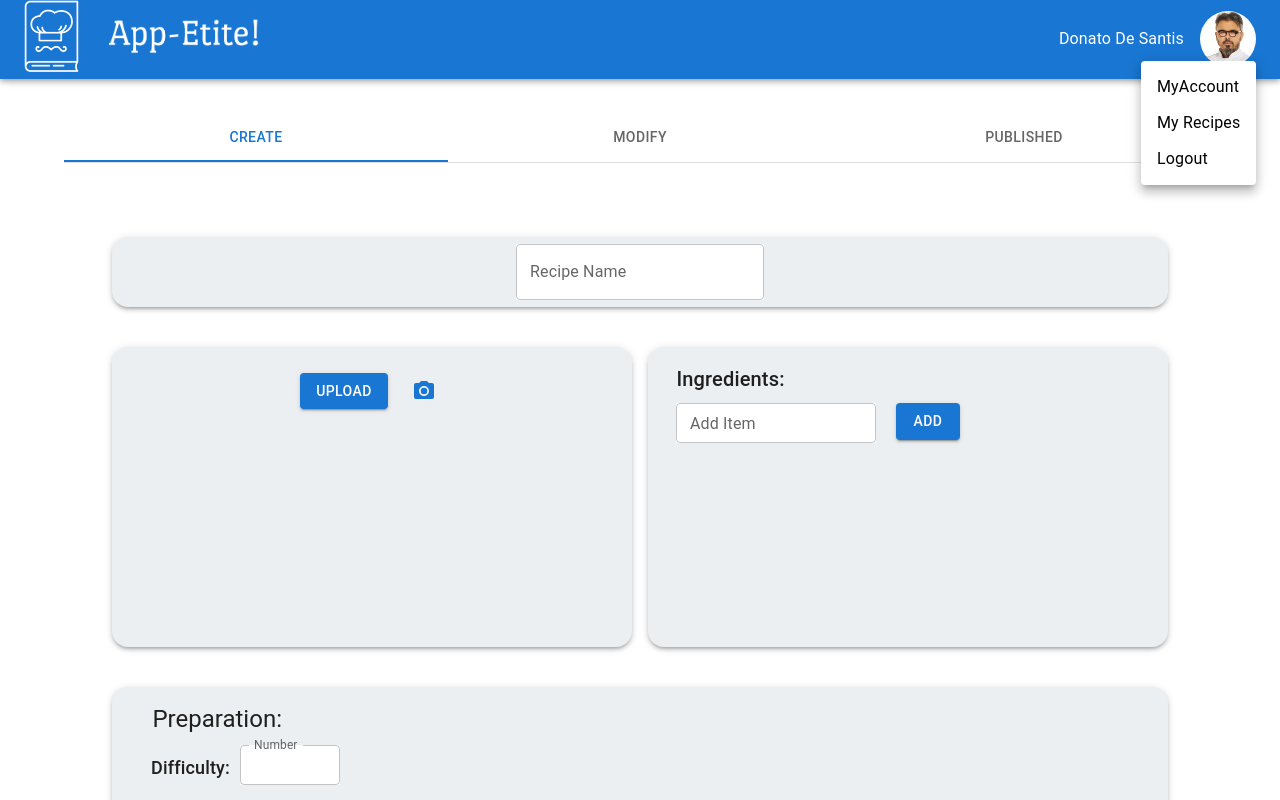
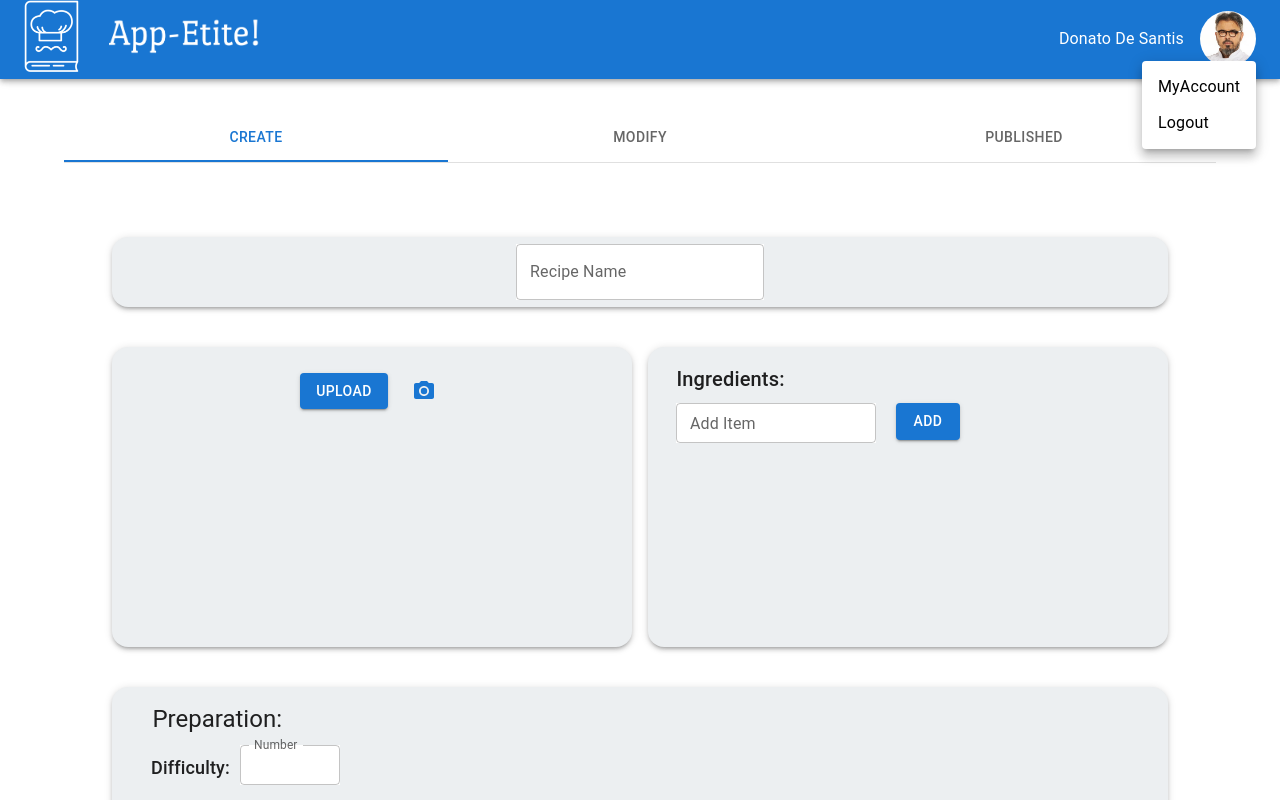
Before and after one commit to abreuerUade/api-uade, a React (Create React App) app: page /recipeManager in a window 1280 px wide. Both pictures are taken after a click on the button "Open settings". Shown: the top 800 px of the page. Built offline with nearby package versions, Linux system fonts and the light colour scheme.

Commit message:
Fixing navbar links

```diff
--- a/src/components/Navbar.js
+++ b/src/components/Navbar.js
@@ -30,7 +30,7 @@ function HideOnScroll(props) {
 
 export default function Navbar(props) {
 
-const settings = ['MyAccount', 'My Recipes', 'Logout'];
+const settings = ['MyAccount', 'Logout'];
 const [anchorElUser, setAnchorElUser] = React.useState(null);
 
 const handleOpenUserMenu = (event) => {
@@ -98,7 +98,7 @@ const pic = props.pic
                   <Typography textAlign="center">
 
                     <Link style={{textDecoration: "none", color:"black" }}
-                          to={setting === "Logout" ? `/login` : `/${setting}`}>
+                          to={setting === "Logout" ? `/welcome` : `/${setting}`}>
                           {setting}
                     </Link>
 
```
